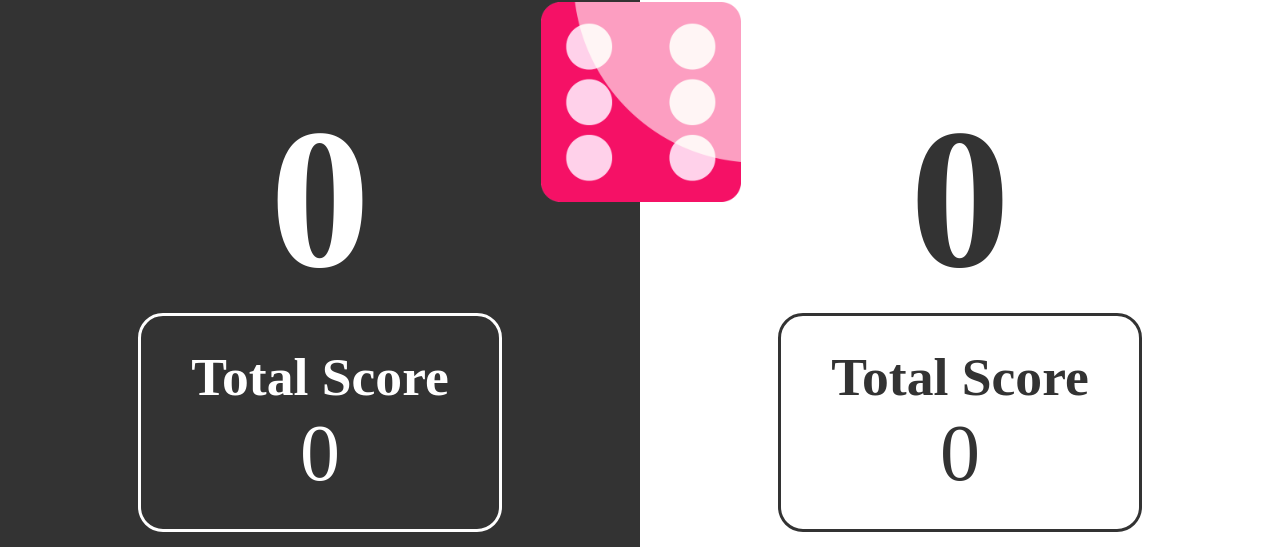
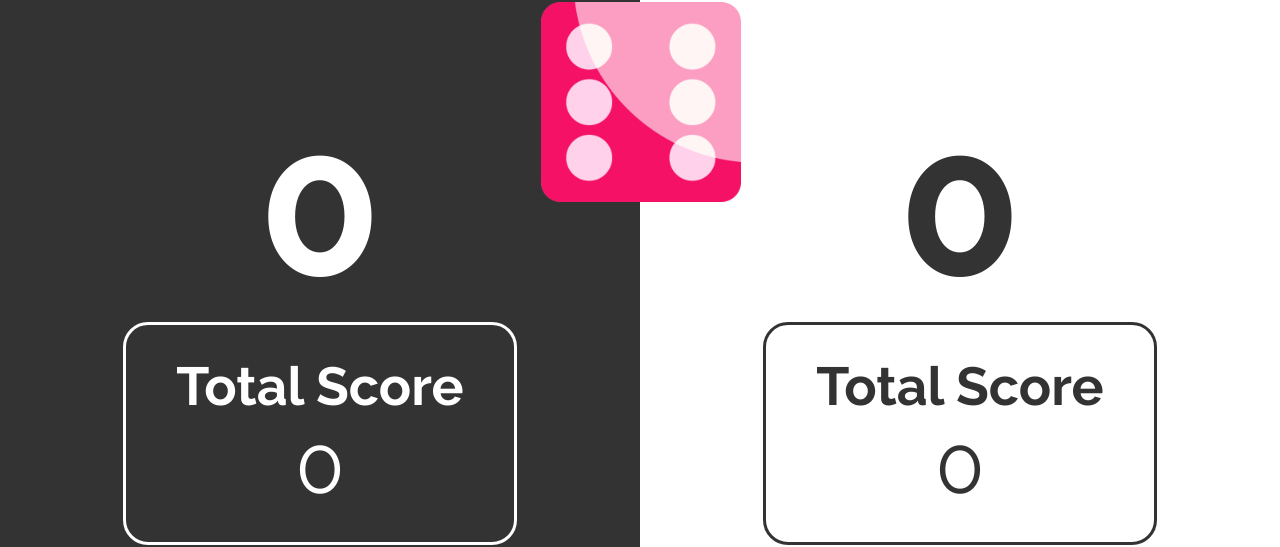
Before and after one commit to ddastardly91/dice-game-2-player, a plain HTML site: page index.html in a window 1280 px wide. Shown: the part 253-800 px from the top of the page. Drawn offline with Linux system fonts and the light colour scheme.

Commit message:
UPDATE: Added google font import and changed font family

```diff
--- a/style.css
+++ b/style.css
@@ -1,7 +1,10 @@
+@import url("https://fonts.googleapis.com/css2?family=Raleway:wght@300;400;600;700&display=swap");
+
 body {
   margin: 0;
   padding: 0;
   box-sizing: border-box;
+  font-family: "Raleway", sans-serif;
 }
 
 #gameScreen {
```
